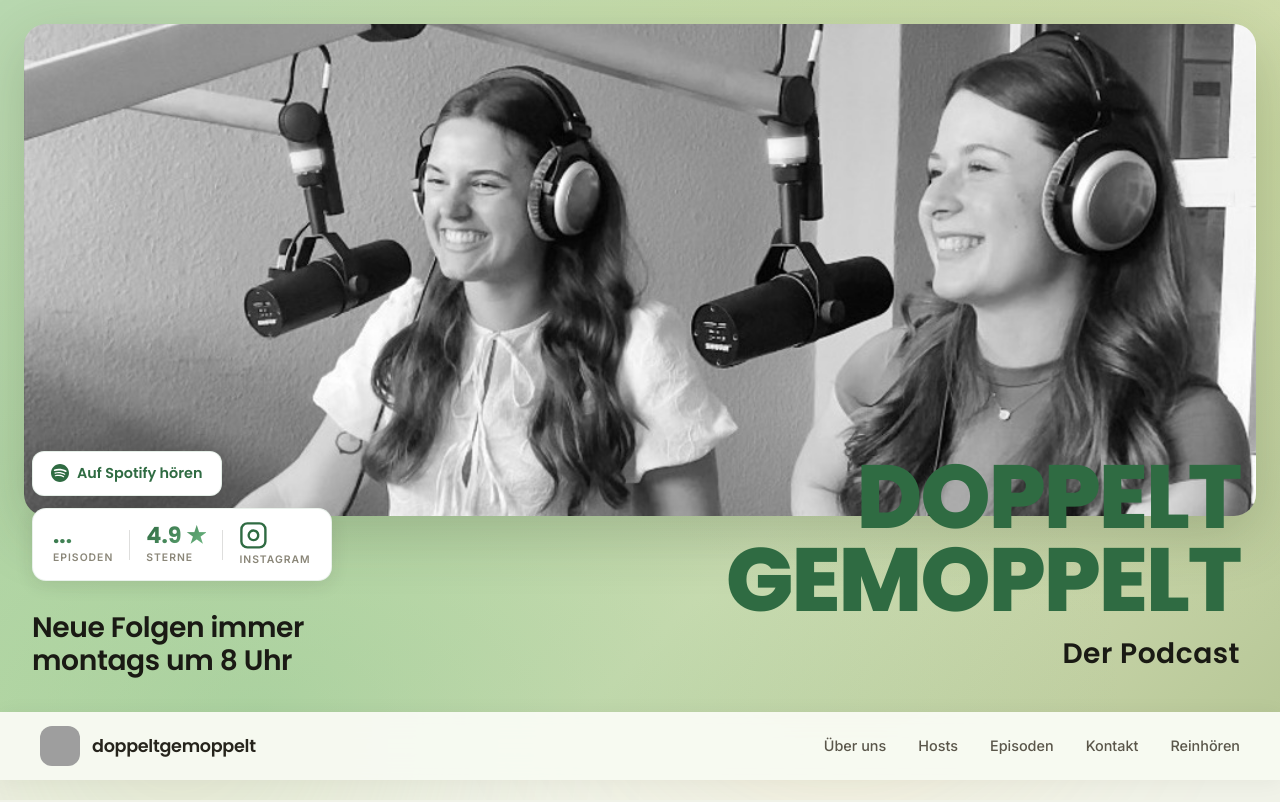
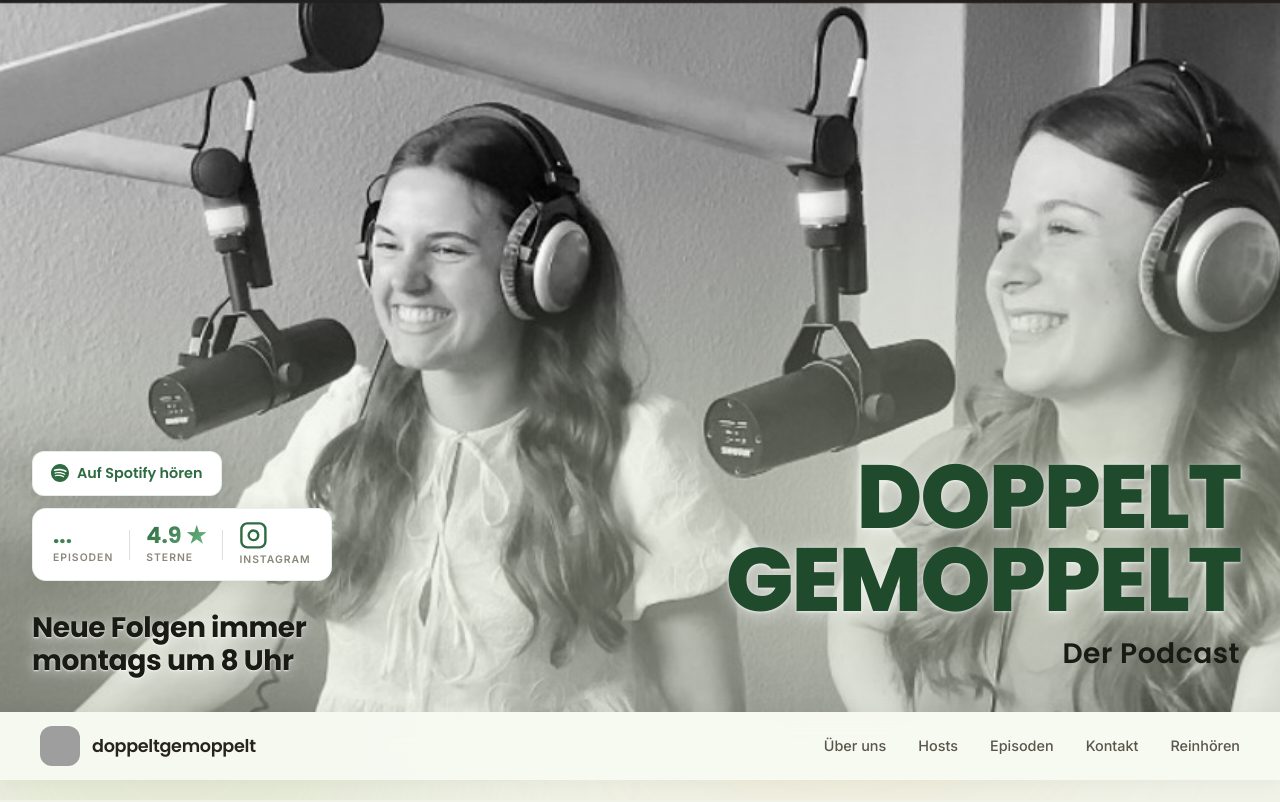
Before and after one commit to fyn-Nq/doppeltgemoppelt-website, a website: page index.html in a window 1280 px wide. Shown: the top 802 px of the page. Drawn offline with Linux system fonts and the light colour scheme; no server answers; grey boxes are pictures that could not be loaded.

Commit message:
Bild fuellt ganzes Hero, keine gruenen Raender, Text-Shadow fuer Lesbarkeit

```diff
--- a/index.html
+++ b/index.html
@@ -78,7 +78,7 @@
     <link rel="preconnect" href="https://fonts.googleapis.com">
     <link rel="preconnect" href="https://fonts.gstatic.com" crossorigin>
     <link href="https://fonts.googleapis.com/css2?family=Poppins:wght@400;500;600;700;800&family=Inter:wght@300;400;500;600&display=swap" rel="stylesheet">
-    <link rel="stylesheet" href="style.css?v=53">
+    <link rel="stylesheet" href="style.css?v=54">
 </head>
 <body>
     <!-- Animated Background -->
--- a/style.css
+++ b/style.css
@@ -315,26 +315,23 @@ a {
 
 .hero-bg-photo {
     position: absolute;
-    top: 24px;
-    left: 50%;
-    transform: translateX(-50%);
-    width: calc(100% - 48px);
-    max-width: 1500px;
-    aspect-ratio: 1001 / 466;
-    height: auto;
-    max-height: calc(100% - 220px);
+    inset: 0;
+    width: 100%;
+    height: 100%;
     object-fit: cover;
-    object-position: center center;
+    object-position: center 35%;
     z-index: 0;
     opacity: 1;
-    border-radius: 22px;
-    box-shadow: 0 18px 60px rgba(38, 56, 28, 0.22);
+    border-radius: 0;
+    box-shadow: none;
 }
 
 .hero-overlay {
     position: absolute;
     inset: 0;
-    background: none;
+    background:
+        radial-gradient(ellipse at 85% 75%, rgba(220, 230, 200, 0.55), transparent 55%),
+        radial-gradient(ellipse at 10% 90%, rgba(220, 230, 200, 0.45), transparent 50%);
     z-index: 1;
     pointer-events: none;
 }
@@ -350,10 +347,11 @@ a {
     color: #1a1a14;
     font-family: 'Poppins', sans-serif;
     font-size: clamp(1.5rem, 2.2vw, 2rem);
-    font-weight: 600;
+    font-weight: 700;
     line-height: 1.15;
     letter-spacing: -0.4px;
     margin: 18px 0 0 0;
+    text-shadow: 0 2px 14px rgba(255, 255, 255, 0.6), 0 1px 2px rgba(255, 255, 255, 0.8);
 }
 
 .hero-left-bottom {
@@ -384,7 +382,8 @@ a {
     line-height: 0.92;
     letter-spacing: -2px;
     margin: 0 0 10px 0;
-    color: #2F6B42;
+    color: #1f4a2c;
+    text-shadow: 0 2px 18px rgba(255, 255, 255, 0.55), 0 1px 3px rgba(255, 255, 255, 0.7);
 }
 
 .hero-title-cover span {
```
